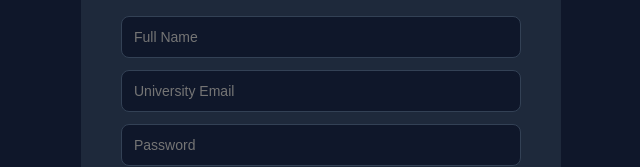
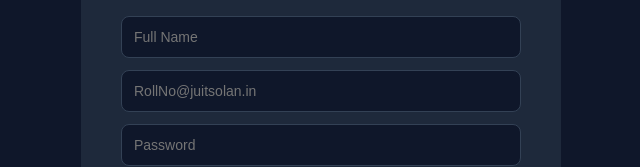
Before and after one commit to 1801-abhra/traverse-client, a React (Create React App) app in the folder client/: page /register in a window 1280 px wide. Shown: the part 257-424 px from the top of the page, without its empty margins (319-959 px from the left). Built offline with nearby package versions, Linux system fonts and the light colour scheme.

Commit message:
Add email placeholder hints for student and driver

```diff
--- a/client/src/pages/Register.js
+++ b/client/src/pages/Register.js
@@ -45,7 +45,7 @@ function Register() {
         {error && <p style={styles.error}>{error}</p>}
         <form onSubmit={handleRegister}>
           <input style={styles.input} name='name' placeholder='Full Name' value={form.name} onChange={handleChange} required />
-          <input style={styles.input} name='email' type='email' placeholder='University Email' value={form.email} onChange={handleChange} required />
+          <input style={styles.input} name='email' type='email' placeholder={form.role === 'student' ? 'RollNo@juitsolan.in' : 'Personal Email'} value={form.email} onChange={handleChange} required />
           <input style={styles.input} name='password' type='password' placeholder='Password' value={form.password} onChange={handleChange} required />
           <select style={styles.input} name='role' value={form.role} onChange={handleChange}>
             <option value='student'>Student</option>
```
